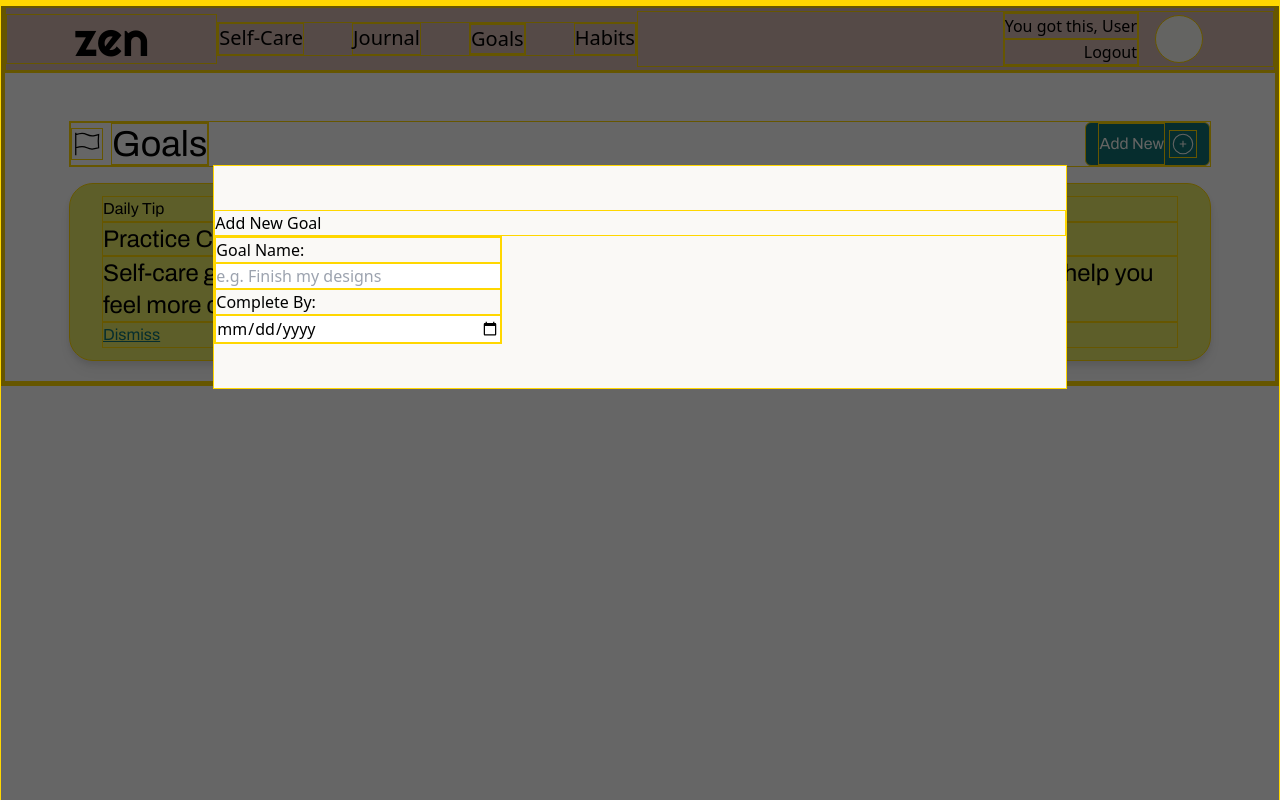
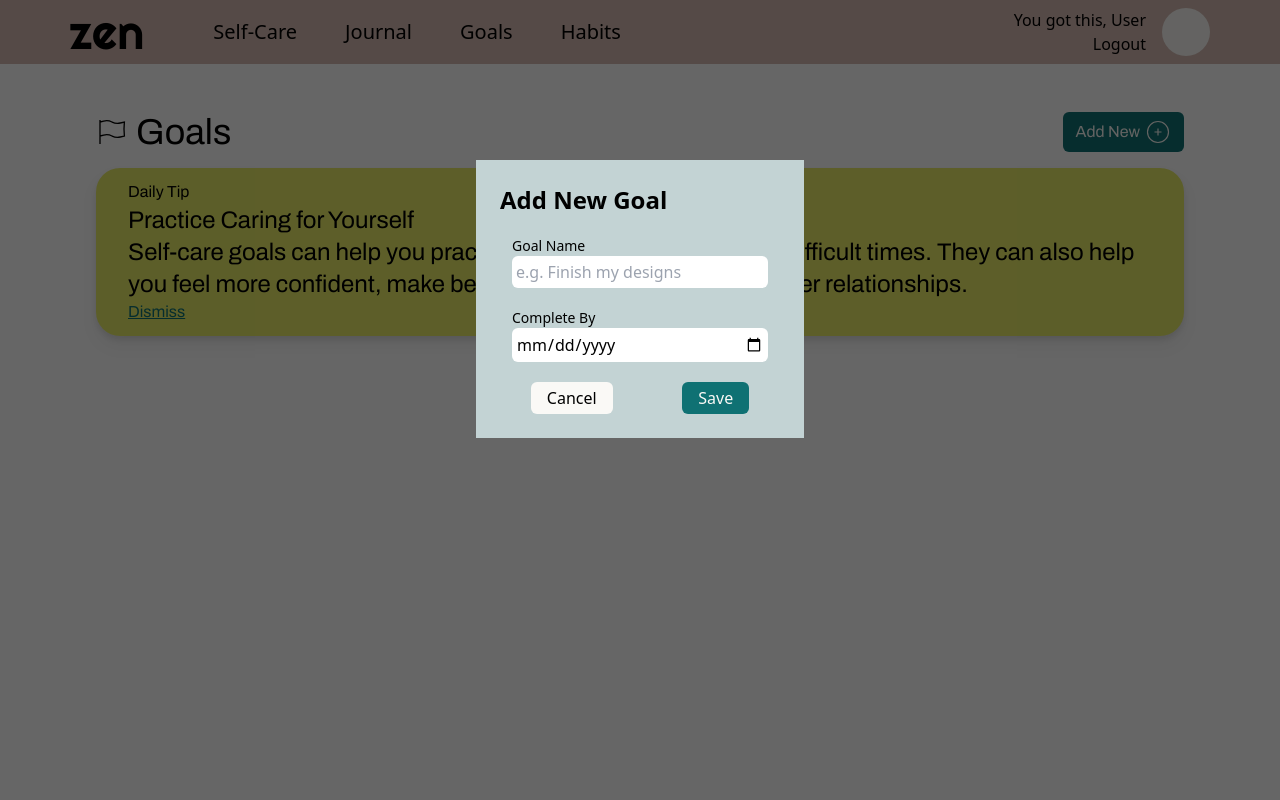
Before and after one commit to rominadouk/zen-redesign, a React (Create React App) app: page /goals in a window 1280 px wide. Both pictures are taken after a click on the button "Add New". Built offline with nearby package versions, Linux system fonts and the light colour scheme; no server answers.

Commit message:
added styling to opened goal modal, adjusted margin on size sm

```diff
--- a/src/App.tsx
+++ b/src/App.tsx
@@ -22,20 +22,22 @@ function App() {
         //When Add New Button is clicked, render the goal component.
         const addButton = document.getElementById('add-goal-button');
         const goalModal = document.getElementById('new-goal-modal-bg');
+        const exitGoalModal = document.getElementById('cancel-goal-modal');
 
-        addButton?.addEventListener("click", handleOpenGoalModal);
+        addButton?.addEventListener('click', handleOpenGoalModal);
+        exitGoalModal?.addEventListener('click', handleCloseGoalModal);
 
         if (modalOpen === true) {
-          goalModal?.addEventListener("click", handleCloseGoalModal)}
+          goalModal?.addEventListener('click', handleCloseGoalModal)}
 
     }, [modalOpen]);
 
   return (
-    <div className="App">
+    <div className='App'>
       {modalOpen && <AddGoal />}
       <Navbar />
       <Routes>
-        <Route path="/goals" element={<Goals />} />
+        <Route path='/goals' element={<Goals />} />
       </Routes>
     </div>
   );
--- a/src/index.css
+++ b/src/index.css
@@ -3,6 +3,6 @@
 @tailwind components;
 @tailwind utilities;
 
-* {
+/* * {
     border: 1px solid gold;
-}
+} */
--- a/src/modules/goals-page/goals.tsx
+++ b/src/modules/goals-page/goals.tsx
@@ -44,18 +44,19 @@ const Goals = () => {
     return (
         <div className='font-archivo'>
             {/* GOALS HEADER */}
-            <section id='goals-top' className='flex flex-row mt-12 mb-4 mx-4 md:mx-16 justify-between'>
+            <section id='goals-top' className='flex flex-row mt-12 mb-4 mx-5 md:mx-16 justify-between xl:mx-24'>
                 <div className='flex flex-row'>
                     <GoalIcon className='w-8 h-8 self-center'/>
                     <h1 className='text-4xl ml-2 font-bold'>Goals</h1>
                 </div>
+                {/* ADD GOAL BUTTON */}
                 <button id='add-goal-button' className='flex bg-sea-green-blue rounded-md px-3'>
                     <p className='text-off-white self-center py-2'>Add New</p>
                     <AddIcon className='text-off-white h-7 w-7 self-center ml-1'/>
                 </button>
             </section>
             {/* DAILY TIP SECTION*/}
-            <div id='daily-tip-container' className='bg-lime rounded-3xl mx-4 px-8 py-3 drop-shadow-lg mb-5 md:mx-16'>
+            <div id='daily-tip-container' className='bg-lime rounded-3xl mx-5 px-8 py-3 drop-shadow-lg mb-5 md:mx-16 xl:mx-24'>
                 <p className='text-based'>Daily Tip</p>
                 <p className='text-2xl font-bold'>Practice Caring for Yourself</p>
                 <p className='text-2xl'>Self-care goals can help you practice caring for yourself during difficult times. They can also help you feel more confident, make better decisions, and build stronger relationships.</p>
@@ -70,7 +71,7 @@ const Goals = () => {
                 })
 
                 return (
-                    <div className='goal-entry flex flex-col bg-light-blue-goals mx-4 my-1 h-20 md:mx-16' key={incompleteGoal._id}>
+                    <div className='goal-entry flex flex-col bg-light-blue-goals mx-5 my-1 h-20 md:mx-16 xl:mx-24' key={incompleteGoal._id}>
                         <div className='flex flex-row mt-4'>
                             <input className='ml-3 mr-2' type='checkbox' name="isCompleted"/>
                             <p className='text-2xl'>{incompleteGoal.title}</p>
--- a/src/modules/goals-page/new-goal.tsx
+++ b/src/modules/goals-page/new-goal.tsx
@@ -35,17 +35,20 @@ const AddGoal = () => {
 
     return (
         // Modal Wrapper: fill entire viewport & center align content, vertically and horizontally.
-        <div className="flex justify-center">
-            <div id="new-goal-modal-bg" className="h-screen w-screen fixed pin z-40 overflow-auto bg-smoke-dark flex">
+        <div className='flex justify-center'>
+            <div id='new-goal-modal-bg' className='h-screen w-screen fixed pin z-40 overflow-auto bg-smoke-dark flex'></div>
+            <section className='z-50 fixed flex flex-col my-40 justify-center bg-goal-modal-blue p-2 py-6'>
+            <h1 className='text-2xl font-semibold mx-4'>Add New Goal</h1>
+                <form className='flex flex-col w-72 my-5 px-4 mx-3'>
+                    <label className='text-sm '>Goal Name</label>
+                    <input id='goal-title'  className='p-1 rounded-md' type='text' name='title' placeholder='e.g. Finish my designs' />
+                    <label className='mt-5 text-sm '>Complete By</label>
+                    <input id='date-to-complete' className='p-1 rounded-md' type='date' name='toBeCompletedBy' placeholder='e.g. Date to be completed'/>
+                </form>
+            <div id='goal-buttons' className='flex flex-row mx-3 justify-around'>
+                <button id='cancel-goal-modal' className='flex bg-off-white rounded-md px-4 py-1 align-center'>Cancel</button>
+                <button className='flex bg-sea-green-blue text-off-white rounded-md px-4 py-1 align-center'>Save</button>
             </div>
-            <section className="z-50 fixed bg-off-white flex flex-col w-2/3 h-56 my-40 flex justify-center">
-            <h1 className="">Add New Goal</h1>
-                <form className="flex flex-col w-72">
-                    <label >Goal Name:</label>
-                    <input id="goal-title" type="text" name="goal-title" placeholder="e.g. Finish my designs" />
-                    <label>Complete By:</label>
-                    <input id="date-to-complete" type="date" name="date-completed" placeholder="e.g. Date to be completed"/>
-                </form>
             </section>
         </div>
      );
--- a/tailwind.config.js
+++ b/tailwind.config.js
@@ -15,7 +15,8 @@ module.exports = {
       'smoke-light': 'rgba(0, 0, 0, 0.4)',
       'smoke-lighter': 'rgba(0, 0, 0, 0.25)',
       'smoke-lightest': 'rgba(0, 0, 0, 0.1)',
-      'light-blue-goals': 'rgba(164,189,190,.5)'
+      'light-blue-goals': 'rgba(164,189,190,.5)',
+      'goal-modal-blue':'#C3D3D4'
 
     },
     extend: {
```
